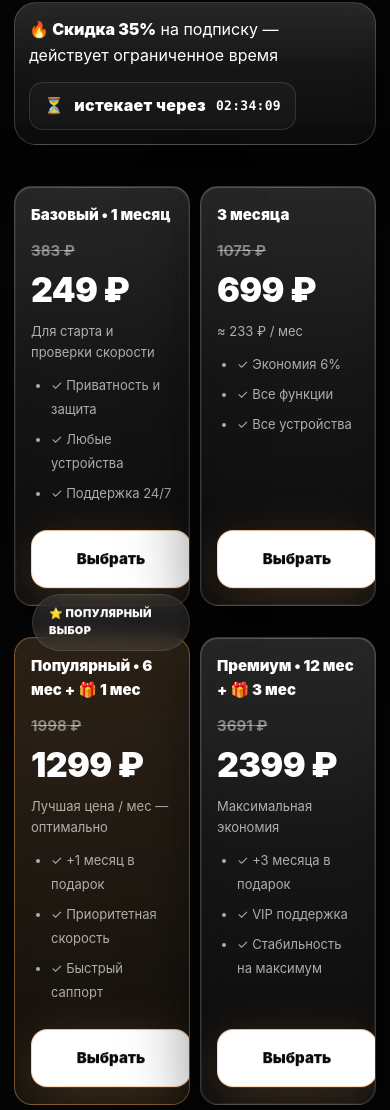
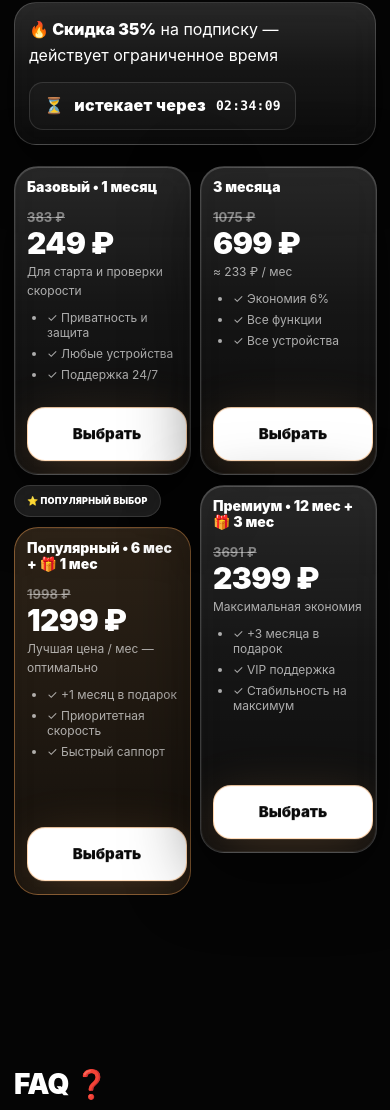
Before and after one commit to wolfpn/wolfpn.github.io, a plain HTML site: page index.html in a window 390 px wide. Shown: the part 3183-4293 px from the top of the page. Drawn offline with Linux system fonts and the light colour scheme.

Commit message:
index.html

```diff
--- a/index.html
+++ b/index.html
@@ -1149,6 +1149,56 @@ details,
   .kv-pack-row{padding:10px}
 }
 
+
+/* =========================
+   Mobile pricing compact fix
+   (smaller cards + no overlap)
+   ========================= */
+@media(max-width:600px){
+  /* keep 2x2 grid, but tighter */
+  .pricing{gap:10px !important}
+
+  /* remove floating badge overlap */
+  .plan-wrap{padding-top:0 !important}
+  .badge-over{
+    position:static !important;
+    transform:none !important;
+    left:auto !important; top:auto !important;
+    margin:0 0 10px 0 !important;
+    padding:8px 12px !important;
+    font-size:10px !important;
+    letter-spacing:.25px !important;
+    width:fit-content;
+    max-width:100%;
+  }
+
+  /* shrink plan cards */
+  .plan{padding:14px !important;border-radius:24px !important}
+  .plan .name{font-size:14px !important;line-height:1.15}
+  .plan .old{font-size:13px !important}
+  .plan .price{font-size:32px !important;line-height:1.0}
+  .plan .per{font-size:12px !important}
+
+  .plan ul{margin-top:10px !important}
+  .plan li{font-size:12px !important;line-height:1.25}
+
+  /* shrink button */
+  .plan .btn{
+    padding:14px 14px !important;
+    font-size:15px !important;
+    border-radius:18px !important;
+    min-height:48px !important;
+  }
+}
+
+@media(max-width:420px){
+  .pricing{gap:9px !important}
+  .plan{padding:12px !important}
+  .plan .price{font-size:30px !important}
+  .badge-over{font-size:9px !important}
+  .plan .btn{min-height:46px !important}
+}
+
 </style>
 </head>
 <body>
```
